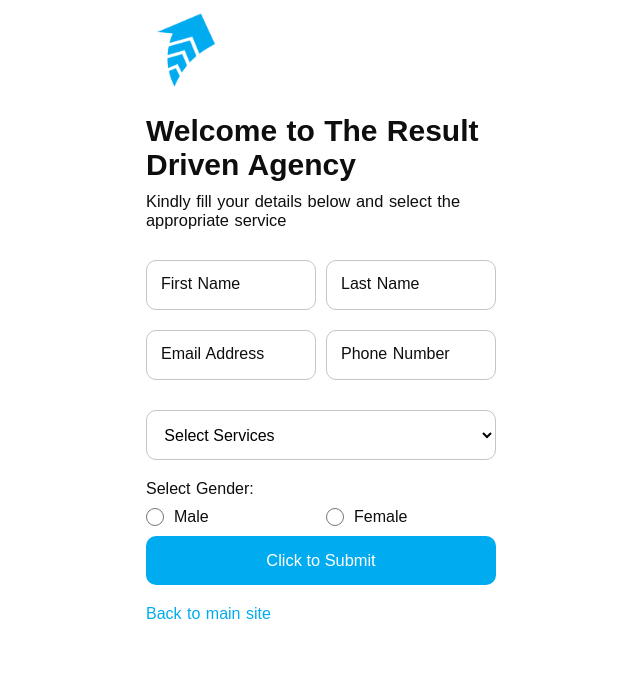
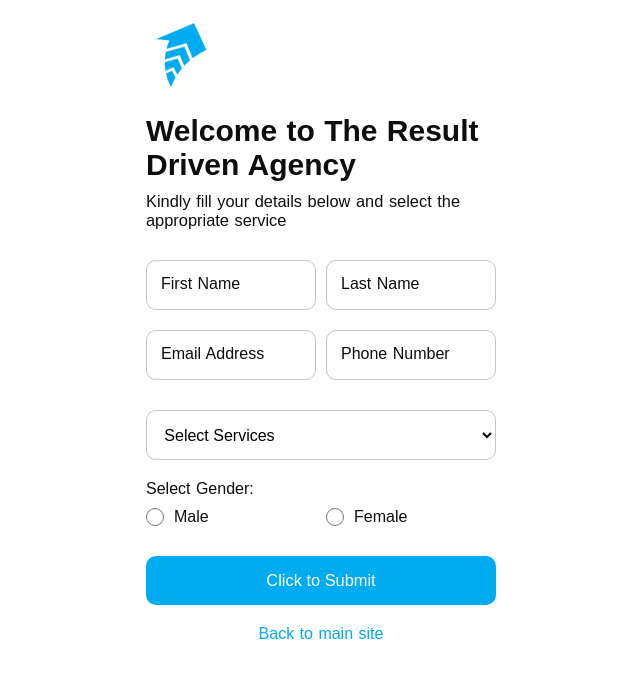
Before and after one commit to main-smartking/liteup-creative, a PHP site: page /client_form.php in a window 1280 px wide. Shown: the top 678 px of the page, without its empty margins (319-959 px from the left). Run offline with PHP 8.4, Linux system fonts and the light colour scheme.

Commit message:
updating

```diff
--- a/assets/css/apply.css
+++ b/assets/css/apply.css
@@ -9,7 +9,7 @@ main {
   margin: 0 auto;
 }
 .main-container {
-  margin-top: 10px;
+  margin-top: 20px;
 }
 
 .form-container {
@@ -19,7 +19,7 @@ main {
 }
 
 .form-container img {
-  max-width: 80px;
+  max-width: 70px;
   margin-bottom: 20px;
 }
 .description {
@@ -140,10 +140,15 @@ input[type="checkbox"], input[type="radio"] {
     width: 100%;
 }
 
-a {
+  a {
     text-decoration: none;
     color: var(--clr-sky-blue);
     transition: var(--transition-short);
+  }
+
+  .back-to-homepage {
+    text-align: center;
+    margin-bottom: 40px;
   }
 
   a.link:hover {
--- a/client_form.php
+++ b/client_form.php
@@ -77,8 +77,10 @@
             </select> -->
 
             <!-- <p class="success-msg"> Thank you for reaching out to us, kindly wait for our responds</p> -->
-            <input type="submit" name="submit" class="btn w100 mb20 mt10" value="Click to Submit">
-            <a href="index.php" target="_blank">Back to main site</a>
+            <input type="submit" name="submit" class="btn w100 mb20 mt20" value="Click to Submit">
+            <div class="back-to-homepage">
+            <a href="index.php" target="_blank" mt20 >Back to main site</a>
+            </div>
           </form>
         </div>
       </div>
```
